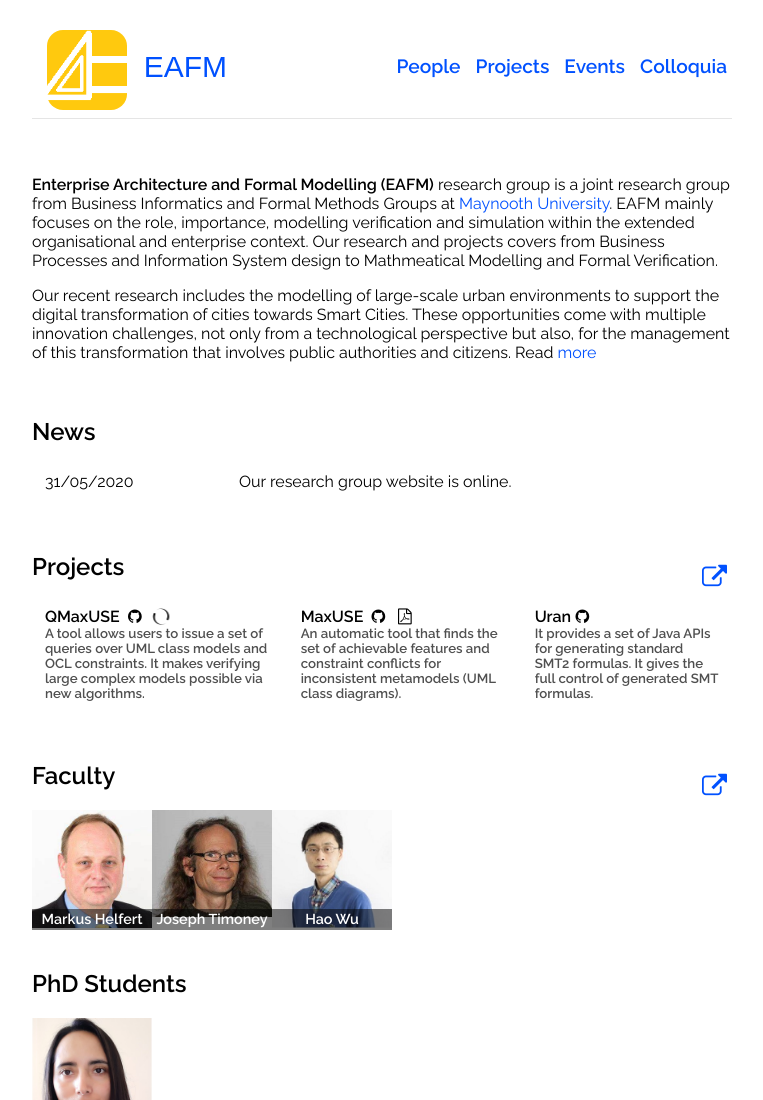
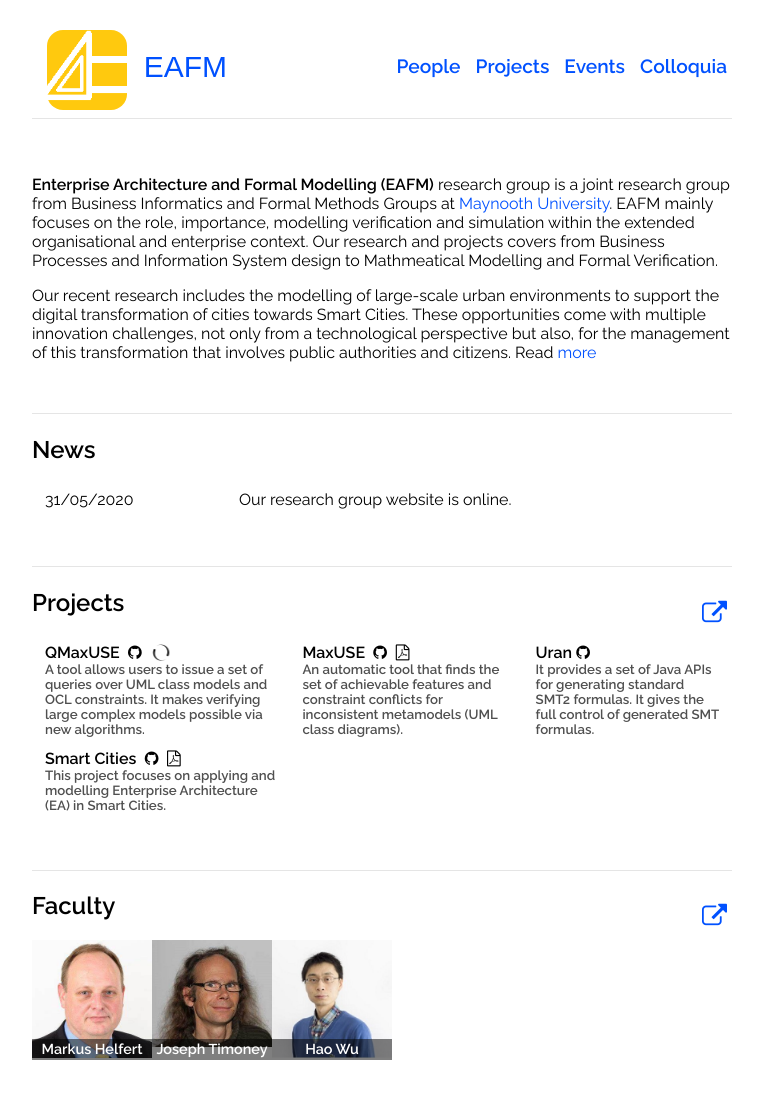
Before and after one commit to eafm/eafm.github.io, a plain HTML site: page index.html in a window 1280 px wide. Shown: the top 1100 px of the page, without its empty margins (258-1021 px from the left). Drawn offline with Linux system fonts and the light colour scheme.

Commit message:
update website

```diff
--- a/css/main.css
+++ b/css/main.css
@@ -35,6 +35,7 @@ table tr td{border:0px solid #cccccc;text-align:left;margin:0;padding:6px 13px}
 table tr th :first-child,table tr td :first-child{margin:0}table tr th :last-child,table tr td :last-child{margin:0}
 table tr.scheduled{background-color:rgba(54, 113, 241, 0.486)}
 .projects tr td:hover{background-color:rgba(102, 156, 236, 0.692)}
+.projects tr td{background-color:white}
 .projects a{text-decoration:none;color:rgba(0, 0, 0, 0.692)}
 ul.photo-list {
     list-style-type: none; list-style-position: inside;
--- a/index.html
+++ b/index.html
@@ -68,7 +68,9 @@
     for the management of this transformation that involves public authorities and citizens. Read <a href="https://scrita.lero.ie/">more</a> </p>
 
 <p><br/></p>
+<hr>
 <h2 id="news">News</h2>
+
 <table style="width:100%;">
     <tr>
         <td>31/05/2020</td>
@@ -77,6 +79,7 @@
 </table>
 
 <p><br/></p>
+<hr>
 <section id="projects">
 <h2 id="projects">Projects
     <a href="projects.html" class="heading-right more"> <i class="icon-link-ext"></i></a>
@@ -92,7 +95,7 @@
                </h5></a>
             </td>
             <td>
-                <h4>MaxUSE <i class="icon-github-circled"></i> <i class="icon-file-pdf"></i></h4>
+                <h4>MaxUSE <i class="icon-github-circled"></i><i class="icon-file-pdf"></i></h4>
                 <h5>
                 <a href="https://github.com/classicwuhao/maxuse">
                 An automatic tool that finds the set of achievable features and constraint conflicts for inconsistent metamodels (UML class diagrams). </a>
@@ -106,15 +109,24 @@
                </h5>
             </td>
         </tr>
+        <tr>
+            <td>
+                <h4>Smart Cities <i class="icon-github-circled"></i><i class="icon-file-pdf"></i></h4>
+                <h5><a href="https://github.com/vivikaing/ArchiSmartCity">
+                This project focuses on applying and modelling Enterprise Architecture (EA) in Smart Cities.</a></h5>
+            </td>
+        </tr>
     </tbody>
 </table>
 </section>
 
 <p><br/></p>
+<hr>
 <section id="people">
 <h2 id="people">Faculty
     <a href="people.html" class="heading-right more"> <i class="icon-link-ext"></i></a>
 </h2>
+
 <ul class="photo-list">
     <li><a href="people.html#helfert"><img src="people/markus.jpeg"/><span class="caption">Markus Helfert</span></a></li>
     <li><a href="people.html#timoney"><img src="people/joe.jpeg"/><span class="caption">Joseph Timoney</span></a></li>
```
Also changed, not shown: events.html (+1 -1 lines), projects.html (+11 -0 lines).
